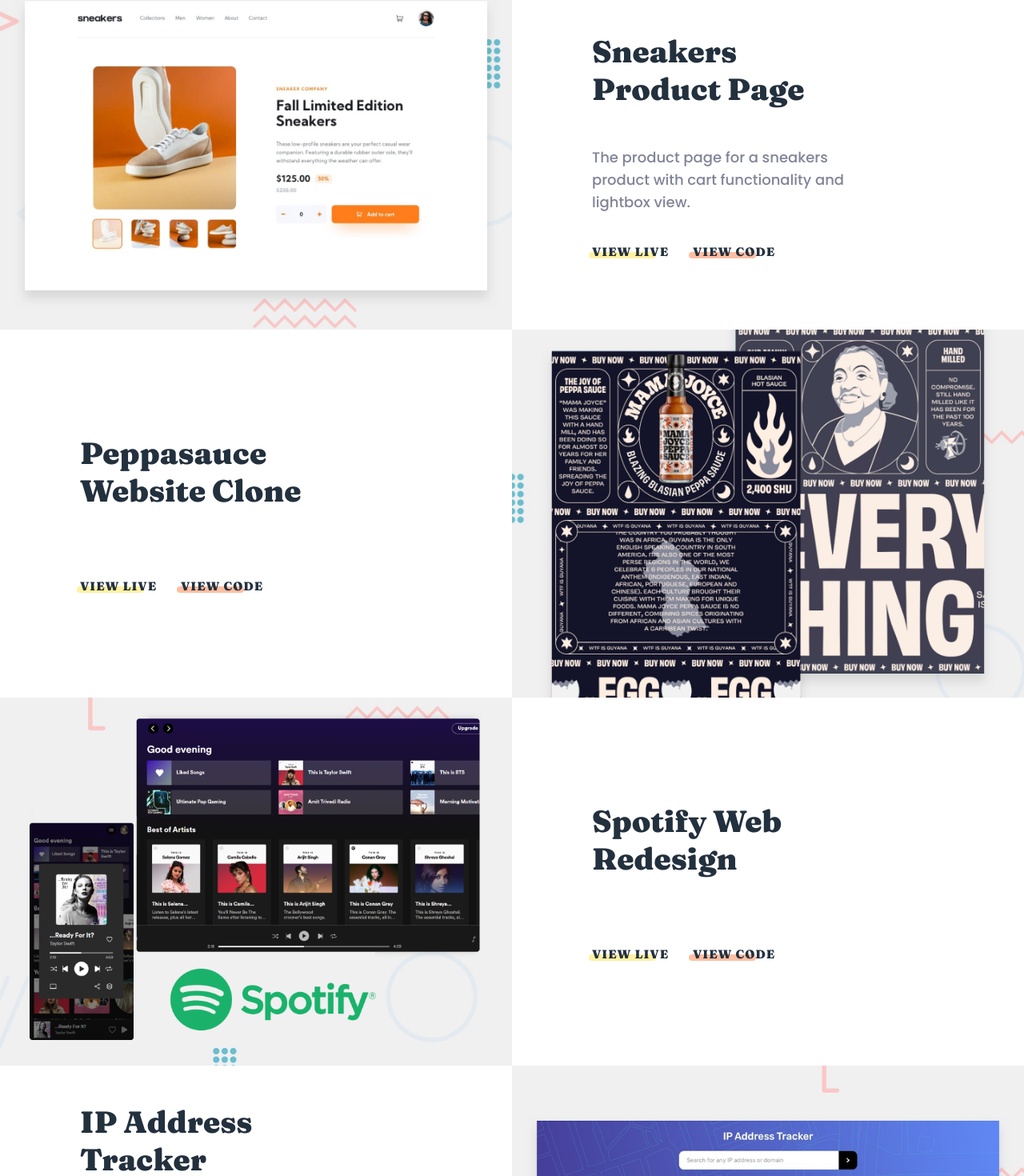
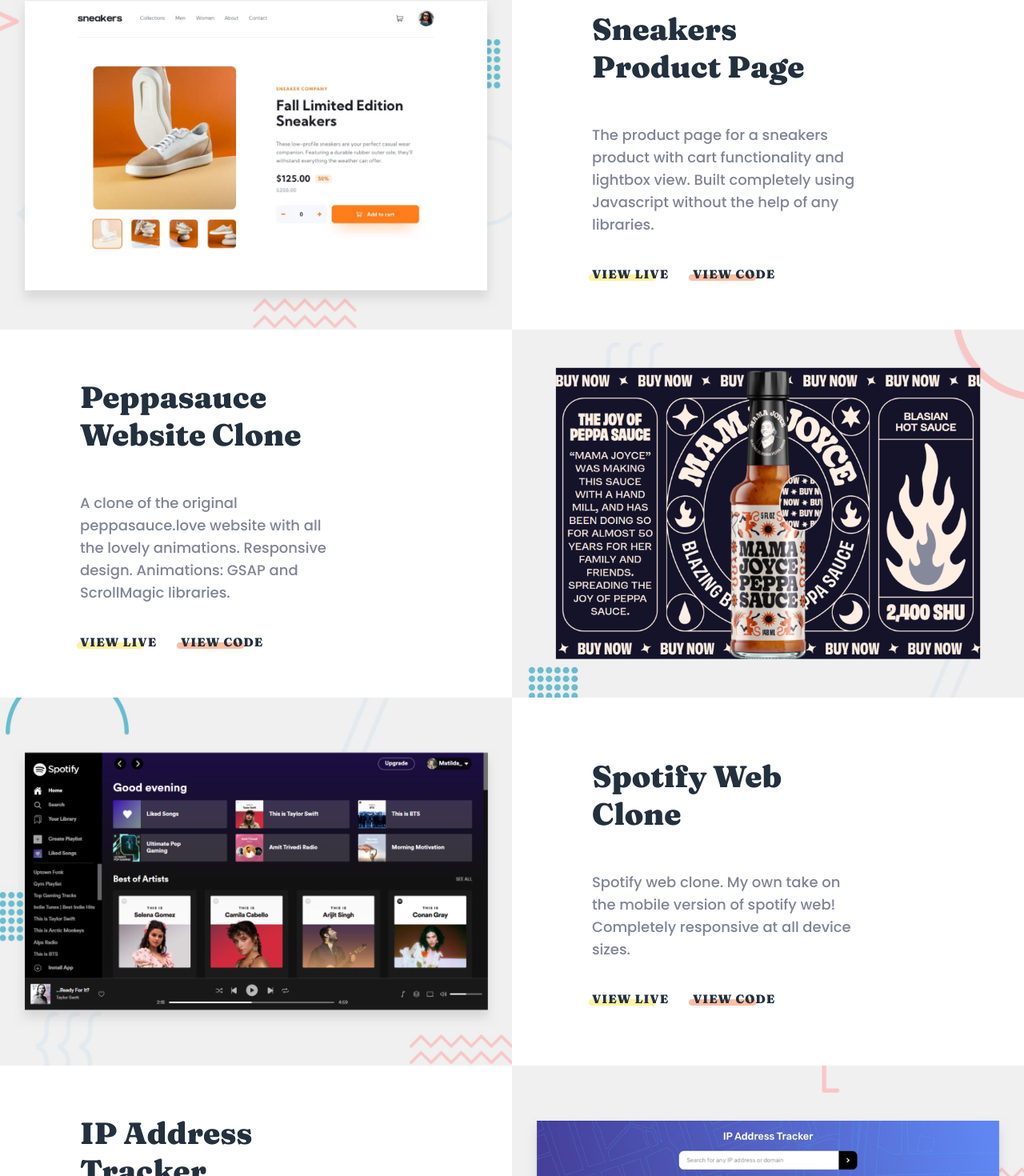
Before and after one commit to anushkachauhxn/anushkachauhan-portfolio, a React (Vite) app: page /work in a window 1280 px wide. Shown: the part 1308-2778 px from the top of the page at 80% size. Built offline with nearby package versions, Linux system fonts and the light colour scheme.

Commit message:
Updated data

```diff
--- a/src/data/data.js
+++ b/src/data/data.js
@@ -23,7 +23,7 @@
       image: image2,
       title: "Sneakers Product Page",
       description:
-        "The product page for a sneakers product with cart functionality and lightbox view.",
+        "The product page for a sneakers product with cart functionality and lightbox view. Built completely using Javascript without the help of any libraries.",
       links: [
         "https://anushkachauhxn.github.io/frontend-mentor-projects/projects/14-ecommerce-product-page/",
         "https://github.com/anushkachauhxn/frontend-mentor-projects/tree/main/projects/14-ecommerce-product-page",
@@ -33,7 +33,8 @@
       index: 3,
       image: image3,
       title: "Peppasauce Website Clone",
-      description: "",
+      description:
+        "A clone of the original peppasauce.love website with all the lovely animations. Responsive design. Animations: GSAP and ScrollMagic libraries.",
       links: [
         "https://peppasauce.netlify.app/",
         "https://github.com/anushkachauhxn/my-peppesauce-love",
@@ -42,8 +43,9 @@
     {
       index: 4,
       image: image4,
-      title: "Spotify Web Redesign",
-      description: "",
+      title: "Spotify Web Clone",
+      description:
+        "Spotify web clone. My own take on the mobile version of spotify web! Completely responsive at all device sizes.",
       links: [
         "https://spotify-clone-anushkachauhxn.netlify.app/",
         "https://github.com/anushkachauhxn/spotify-clone-react",
@@ -54,7 +56,7 @@
       image: image5,
       title: "IP Address Tracker",
       description:
-        "An application that tracks the physical address from an IP Address. Built using the IP Geolocation API and LeafletJS - A JavaScript library for interactive maps.",
+        "An application that tracks the physical address from an IP Address. Built using the IP Geolocation API and LeafletJS (a library for interactive maps).",
       links: [
         "https://anushkachauhxn.github.io/frontend-mentor-projects/projects/8-ip-address-tracker/",
         "https://github.com/anushkachauhxn/frontend-mentor-projects/tree/main/projects/8-ip-address-tracker",
--- a/src/pages/Work.jsx
+++ b/src/pages/Work.jsx
@@ -8,7 +8,7 @@
 function Work() {
   return (
     <div className="work">
-      <HeroComponent page="work" image={bgImage} title="My Best Works" />
+      <HeroComponent page="work" image={bgImage} title="Best Works" />
 
       <div className="main-container" id="main">
         {data.best.map((item) => {
```
Also changed, not shown: src/assets/work/3-peppasauce.jpg, src/assets/work/4-spotify-web.jpg.
